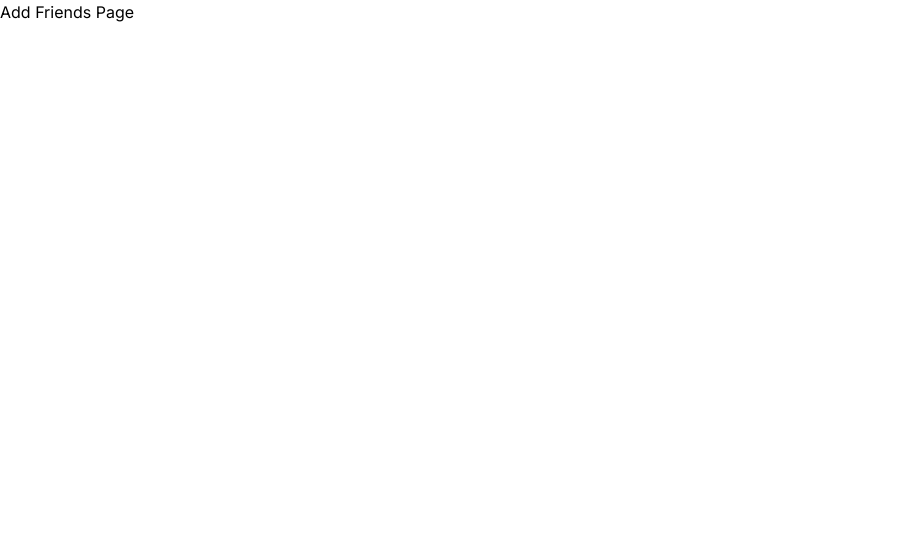
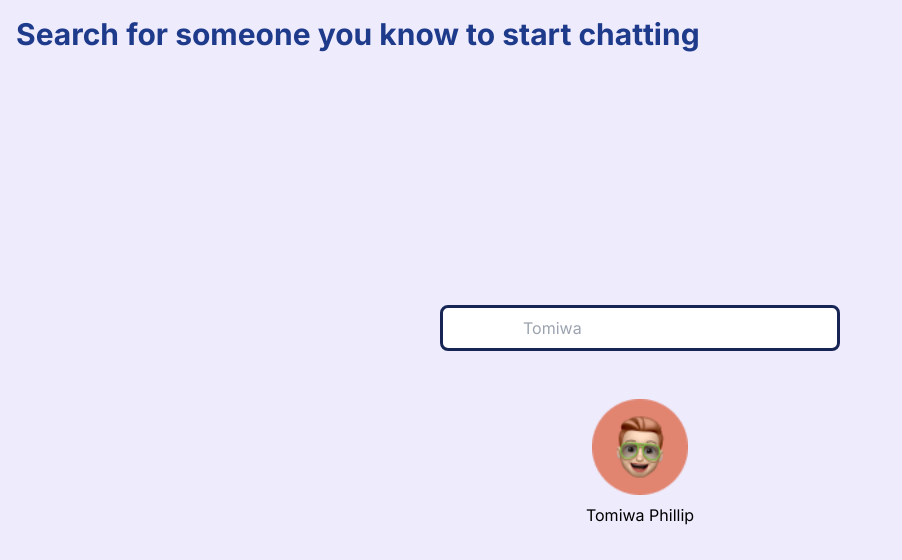
Before and after one commit to Xperienced-Tekie/dev-project-2, a Next.js app in the folder client/: page /friends in a window 1280 px wide. Shown: the top 560 px of the page, without its empty margins (0-902 px from the left). Built offline with nearby package versions, Linux system fonts and the light colour scheme.

Commit message:
worked on the auth page and add friends page (frontend)

```diff
--- a/client/app/auth/page.js
+++ b/client/app/auth/page.js
@@ -3,7 +3,7 @@ import React from 'react';
 const Auth = () => {
   return (
     <div className="flex justify-center w-full h-screen items-center">
-      <div className="w-[30rem] h-[35rem] border-2 border-blue-900 relative rounded-md">
+      <div className="w-full md:w-[30rem] h-[35rem] border-2 border-blue-900 relative rounded-md">
         <div className="w-[5rem] h-[5rem] bg-blue-900 rounded-br-full">
           <div className="w-[10rem] h-[8rem] bg-yellow-300 absolute bottom-0 right-0 rounded-tl-full" />
         </div>
@@ -21,7 +21,7 @@ const Auth = () => {
             Sign Up with Facebook
           </button>
         </div>
-        <hr className="border-blue-900 w-3/5 ml-28 my-3" />
+        <hr className="border-blue-900 w-3/5 md:w-3/5 ml-28 md:ml-28 my-3" />
         <div className="text-center mt-4">
           <form>
             <label htmlFor="email" className="block text-black-500 font-bold">
@@ -31,7 +31,7 @@ const Auth = () => {
               type="email"
               id="email"
               name="email"
-              className="border-2 border-blue-900 rounded-md py-2 px-4 mt-1 w-72 focus:outline-none"
+              className="border-2 border-blue-900 rounded-md py-2 px-4 mt-1 w-full md:w-72 focus:outline-none"
               required
             />
             <label
@@ -44,20 +44,19 @@ const Auth = () => {
               type="password"
               id="passkey"
               name="passkey"
-              className="border-2 border-blue-900 rounded-md py-2 px-4 mt-1 w-72 focus:outline-none"
+              className="border-2 border-blue-900 rounded-md py-2 px-4 mt-1 w-full md:w-72 focus:outline-none"
               required
             />
-            <br />
-            <div class="absolute bottom-16 left-4 z-20 w-full text-center">
-              <button class="bg-blue-950 hover:bg-blue-500 text-white font-bold py-2.5 px-12 rounded w-64">
+            <div className="absolute bottom-16 left-4 z-20 w-full text-center mr-12">
+              <button className="bg-blue-950 hover:bg-blue-500 text-white font-bold py-2.5 px-12 rounded w-full md:w-72">
                 Sign Up
               </button>
             </div>
           </form>
-          <div class="absolute bottom-4 left-4 z-20 w-full text-center">
-            <p class="text-[10px] mt-5">
+          <div className="absolute bottom-4 left-4 z-20 w-full text-center">
+            <p className="text-xs md:text-[10px] mt-5">
               By signing up you agree with <br />
-              our <span class="text-blue-500">terms and conditions</span>
+              our <span className="text-blue-500">terms and conditions</span>
             </p>
           </div>
         </div>
--- a/client/app/friends/page.js
+++ b/client/app/friends/page.js
@@ -1,9 +1,26 @@
-import React from 'react'
+import React from 'react';
 
 const Friends = () => {
   return (
-    <div>Add Friends Page</div>
-  )
-}
+    <div className="bg-[#EEEBFD] min-h-screen flex flex-col justify-center items-center">
+      <h1 className="text-3xl text-blue-900 absolute top-0 left-0 mt-4 ml-4 font-bold">
+        Search for someone you know to start chatting
+      </h1>
 
-export default Friends
+      <div className="p-4 rounded-lg mt-4">
+        <input
+          type="text"
+          className="w-full py-2 px-4 md:px-20 mb-4 border-[3px] border-blue-950 rounded-lg focus:outline-none"
+          placeholder="Tomiwa"
+        />
+      </div>
+
+      <div className="mt-4 flex flex-col items-center">
+        <img src="/images/rectangle.png" alt="Rectangle" className="w-24" />
+        <p className='mt-2'>Tomiwa Phillip</p>
+      </div>
+    </div>
+  );
+};
+
+export default Friends;
```
Also changed, not shown: client/public/images/Rectangle.png (added).
